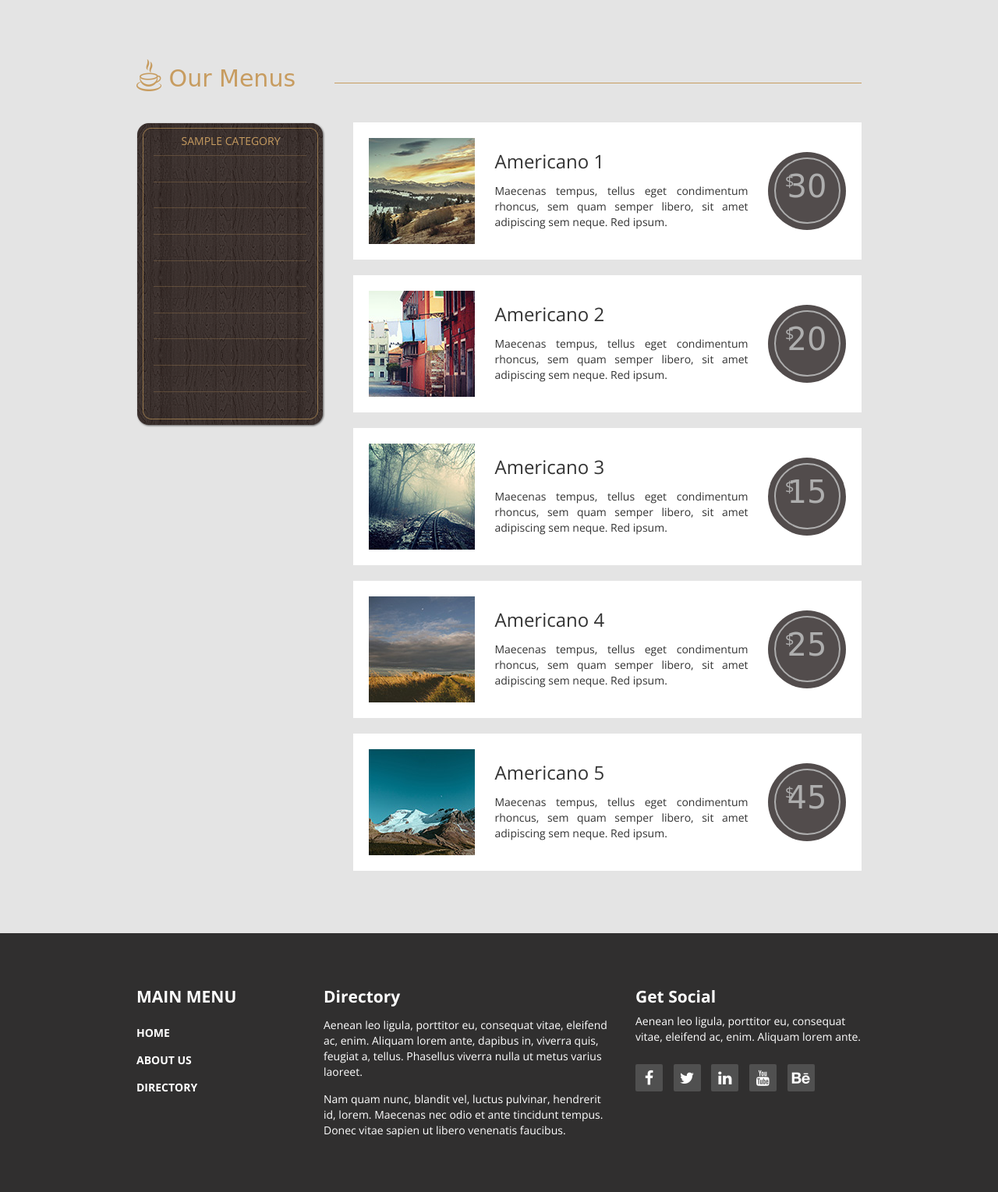
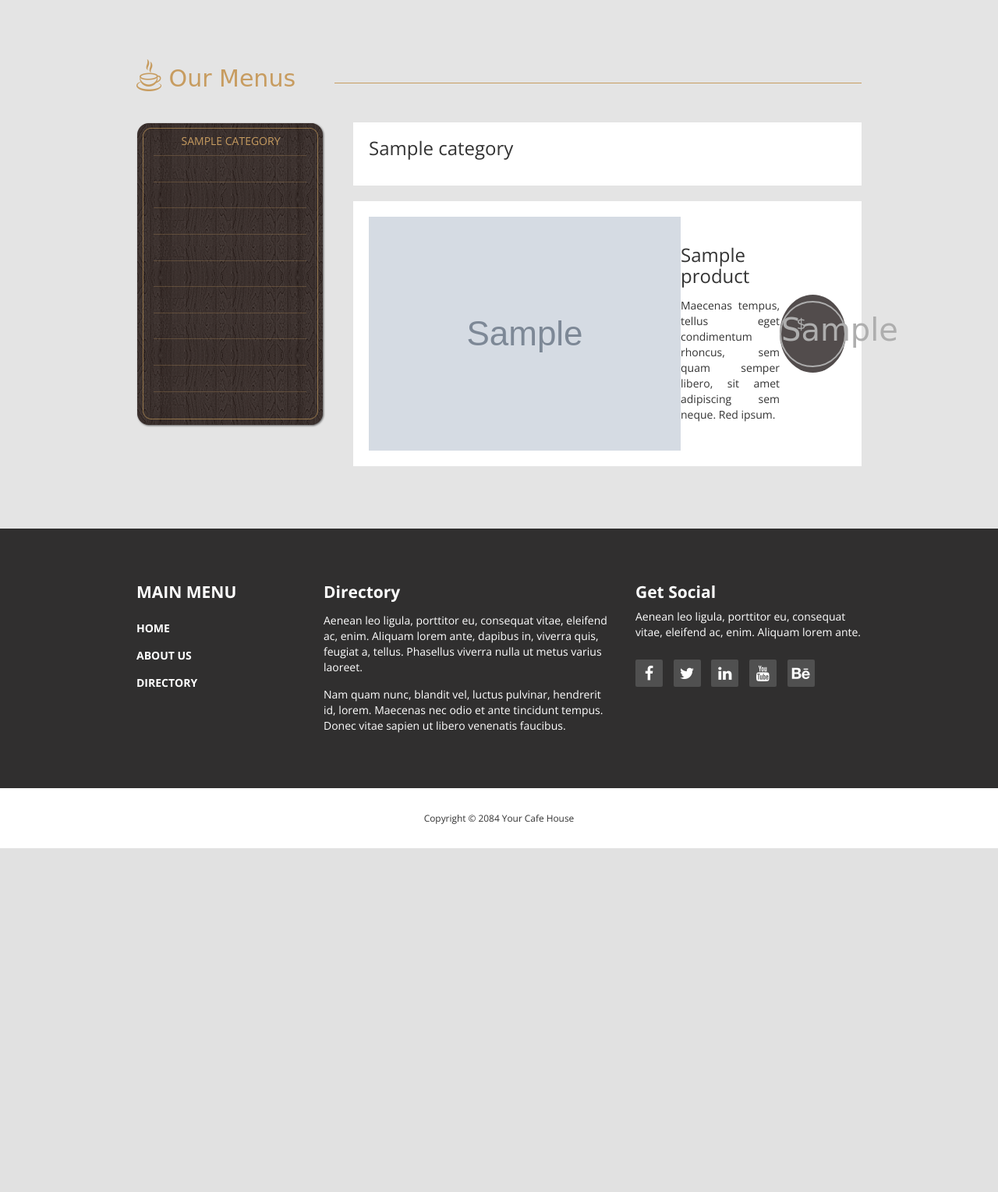
Before and after one commit to shahrzadjafari95/cafe_site, a Django app: page /menu/ in a window 1280 px wide. Shown: the part 1413-2942 px from the top of the page at 78% size. After the commit the page ends 2501 px from the top, so only its background shows below. Run offline with Django 4.2, Linux system fonts and the light colour scheme; tables that the repository leaves empty hold one stand-in row (values such as "Sample post"); grey boxes marked "Sample" are stand-in pictures; some libraries are stand-ins or nearby versions; some web fonts are replaced.

Commit message:
delete static items in menu and use loop for display product with related categories in menu.html

```diff
--- a/templates/menu/menu.html
+++ b/templates/menu/menu.html
@@ -51,58 +51,30 @@
               </div>
             </div>
             <div class="tm-menu-product-content col-lg-9 col-md-9"> <!-- menu content -->
+            {% for category in categories %}
+                <div class="tm-product">
+                    <div class="tm-product-text">
+                        <h3 class="tm-product-title">{{ category.name }}</h3>
+                    </div>
+                </div>
+            {% for product in category.products.all %}
               <div class="tm-product">
-                <img src="{% static 'img/menu-1.jpg' %}" alt="Product">
-                <div class="tm-product-text">
-                  <h3 class="tm-product-title">Americano 1</h3>
-                  <p class="tm-product-description">Maecenas tempus, tellus eget condimentum rhoncus, sem quam semper libero, sit amet adipiscing sem neque. Red ipsum.</p>
-                </div>
-                <div class="tm-product-price">
-                  <a href="#" class="tm-product-price-link tm-handwriting-font"><span class="tm-product-price-currency">$</span>30</a>
-                </div>
+                  <img src="{{ product.image.url }}" alt="Product">
+                  <div class="tm-product-text">
+                      <h3 class="tm-product-title">{{ product.name }}</h3>
+                      <p class="tm-product-description">
+                          Maecenas tempus, tellus eget condimentum rhoncus, sem quam semper libero, sit amet adipiscing sem neque. Red ipsum.
+                      </p>
+                  </div>
+                  <div class="tm-product-price">
+                      <a href="#" class="tm-product-price-link tm-handwriting-font">
+                          <span class="tm-product-price-currency">$</span>{{ product.price }}
+                      </a>
+                  </div>
               </div>
-              <div class="tm-product">
-                <img src="{% static 'img/menu-2.jpg' %}" alt="Product">
-                <div class="tm-product-text">
-                  <h3 class="tm-product-title">Americano 2</h3>
-                  <p class="tm-product-description">Maecenas tempus, tellus eget condimentum rhoncus, sem quam semper libero, sit amet adipiscing sem neque. Red ipsum.</p>
-                </div>
-                <div class="tm-product-price">
-                  <a href="#" class="tm-product-price-link tm-handwriting-font"><span class="tm-product-price-currency">$</span>20</a>
-                </div>
-              </div>
-              <div class="tm-product">
-                <img src="{% static 'img/menu-3.jpg' %}" alt="Product">
-                <div class="tm-product-text">
-                  <h3 class="tm-product-title">Americano 3</h3>
-                  <p class="tm-product-description">Maecenas tempus, tellus eget condimentum rhoncus, sem quam semper libero, sit amet adipiscing sem neque. Red ipsum.</p>
-                </div>
-                <div class="tm-product-price">
-                  <a href="#" class="tm-product-price-link tm-handwriting-font"><span class="tm-product-price-currency">$</span>15</a>
-                </div>
-              </div>
-              <div class="tm-product">
-                <img src="{% static 'img/menu-4.jpg' %}" alt="Product">
-                <div class="tm-product-text">
-                  <h3 class="tm-product-title">Americano 4</h3>
-                  <p class="tm-product-description">Maecenas tempus, tellus eget condimentum rhoncus, sem quam semper libero, sit amet adipiscing sem neque. Red ipsum.</p>
-                </div>
-                <div class="tm-product-price">
-                  <a href="#" class="tm-product-price-link tm-handwriting-font"><span class="tm-product-price-currency">$</span>25</a>
-                </div>
-              </div>
-              <div class="tm-product">
-                <img src="{% static 'img/menu-5.jpg' %}" alt="Product">
-                <div class="tm-product-text">
-                  <h3 class="tm-product-title">Americano 5</h3>
-                  <p class="tm-product-description">Maecenas tempus, tellus eget condimentum rhoncus, sem quam semper libero, sit amet adipiscing sem neque. Red ipsum.</p>
-                </div>
-                <div class="tm-product-price">
-                  <a href="#" class="tm-product-price-link tm-handwriting-font"><span class="tm-product-price-currency">$</span>45</a>
-                </div>
-              </div>
+              {% endfor %}
+              {% endfor %}
             </div>
-          </div>
         </section>
       </div>
     </div>
```
